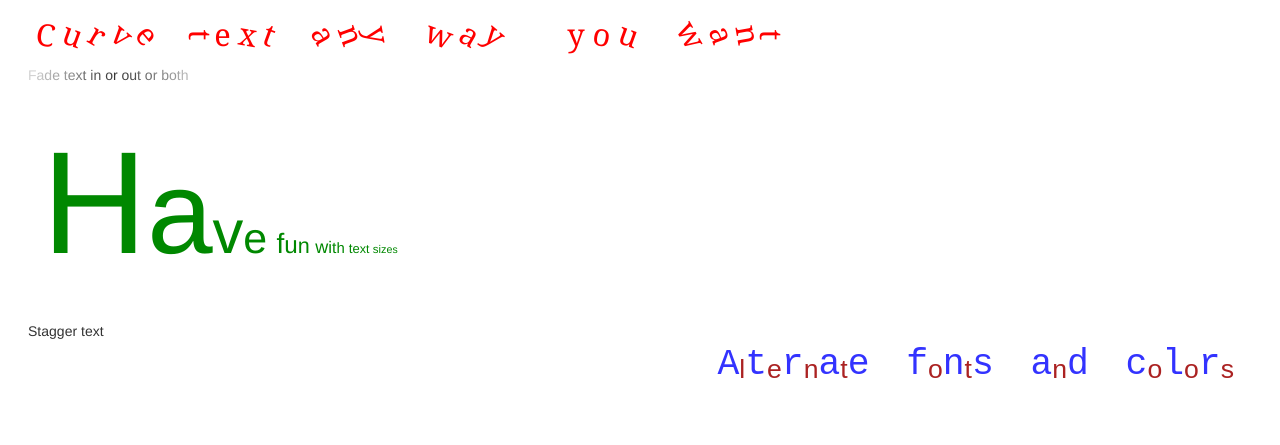
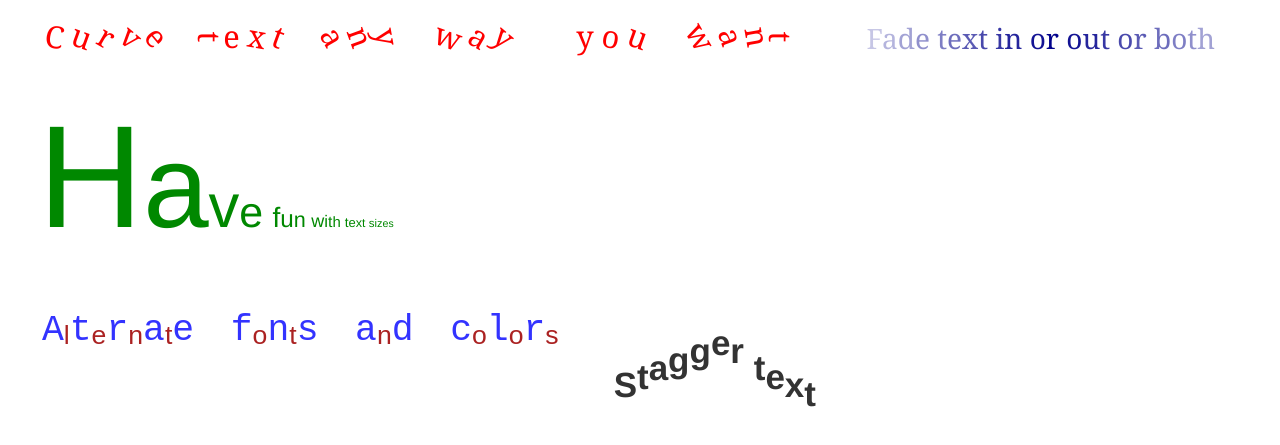
Before and after one commit to freginold/Dice, a plain HTML site: page index.html in a window 1280 px wide. Shown: the part 275-720 px from the top of the page. Drawn offline with nearby package versions, Linux system fonts and the light colour scheme.

Commit message:
Update main.css

```diff
--- a/main.css
+++ b/main.css
@@ -1,6 +1,11 @@
+html {
+    margin: 0;
+    padding: 0;
+}
+
 body {
     font-size: 1em;
-    padding: 2px 2em;
+    padding: 2px 1em;
     margin: 0;
 }
 
@@ -36,27 +41,54 @@ body {
     color: #3333ff;
 }
 
+.staggered {
+    position: relative;
+}
+
 #diceImg {
     height: 250px;
     width: 250px;
 }
 
 #sizeDiv {
+    display: inline-block;
     padding: 4px;
-    margin: 10px;
+    margin: 2px 20px;
     color: #008800;
     font-family: 'Franklin Gothic', 'Helvetica', sans-serif;
 }
 
 #curveDiv {
+    display: inline-block;
     padding: 2px;
-    margin: 2px;
+    margin: 2px 25px;
     font-family: 'Geneva', 'Tahoma', sans-serif;
 }
 
 #colorsDiv {
     display: inline-block;
+    padding: 8px;
+    margin: 10px 20px;
+    vertical-align: bottom;
+}
+
+#fadeDiv {
+    display: inline-block;
     float: right;
-    padding: 8px;
-    margin: 10px;
+    margin: 10px 50px 10px 20px;
+    padding: 1px;
+    font-size: 2em;
+    color: darkblue;
+    font-family: "Cambria", "Georgia", serif;
 }
+
+#staggerDiv {
+    display: inline-block;
+    height: 5em;
+    width: 8em;
+    padding: 2px;
+    margin: 80px 10px 20px 25px;
+    font-size: 2.5em;
+    font-weight: 700;
+    position: absolute;
+}
```
